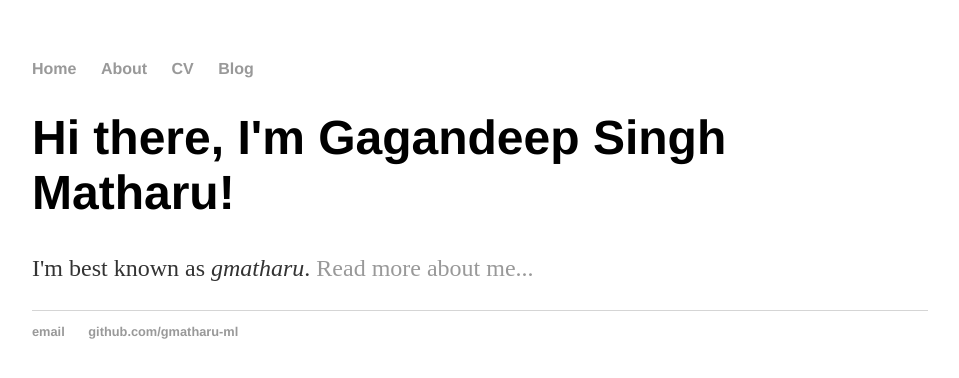
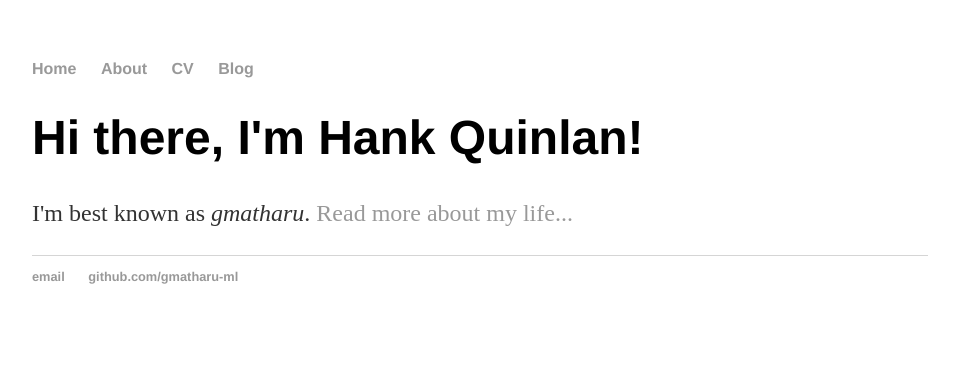
Before and after one commit to gmatharu-ml/gmatharu-ml.github.io, a Jekyll site: the page built from index.html, in a window 1280 px wide. Shown: the top 378 px of the page, without its empty margins (160-1119 px from the left). Built offline with Jekyll 4.4.1, drawn with Linux system fonts in a browser that asks for light colours.

Commit message:
Using jekyll template

```diff
--- a/index.html
+++ b/index.html
@@ -1,29 +1,8 @@
-<!DOCTYPE html>
-<html>
-	<head>
-		<title>Gagandeep Singh Matharu</title>
-		<link rel="stylesheet" type="text/css" href="/css/main.css">
-	</head>
-	<body>
-		<nav>
-    		<ul>
-        		<li><a href="/">Home</a></li>
-	        	<li><a href="/about">About</a></li>
-        		<li><a href="/cv">CV</a></li>
-        		<li><a href="/blog">Blog</a></li>
-    		</ul>
-		</nav>
-		<div class="container">
-    		<div class="blurb">
-        		<h1>Hi there, I'm Gagandeep Singh Matharu!</h1>
-				<p>I'm best known as <em>gmatharu</em>. <a href="/about">Read more about me...</a></p>
-    		</div><!-- /.blurb -->
-		</div><!-- /.container -->
-		<footer>
-    		<ul>
-        		<li><a href="mailto:sigagandeepngh@gmail.com">email</a></li>
-        		<li><a href="https://github.com/gmatharu-ml">github.com/gmatharu-ml</a></li>
-			</ul>
-		</footer>
-	</body>
-</html>
+---
+layout: default
+title: Gagandeep Singh Matharu
+---
+<div class="blurb">
+	<h1>Hi there, I'm Hank Quinlan!</h1>
+	<p>I'm best known as <em>gmatharu</em>. <a href="/about">Read more about my life...</a></p>
+</div>
```
